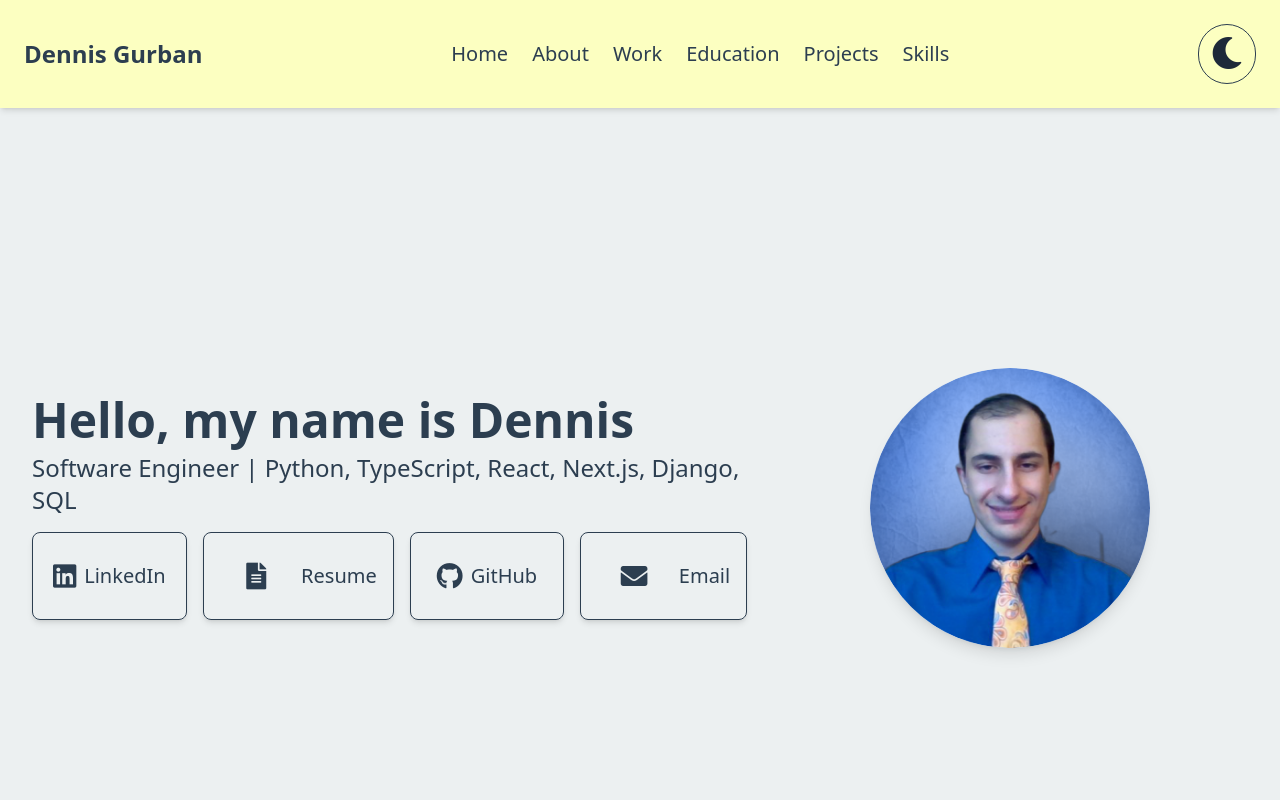
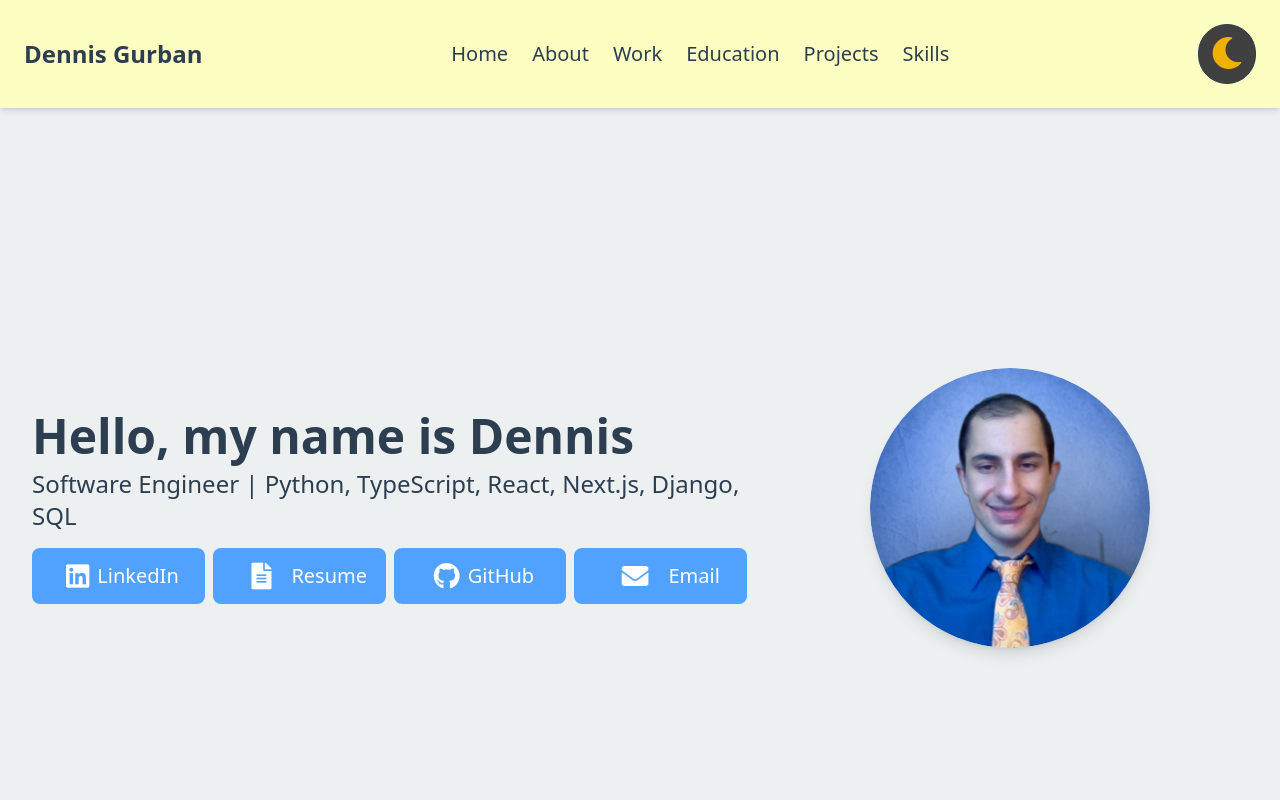
Before and after one commit to gurban-dev/portfolio, a website: page index.html in a window 1280 px wide. Shown: the top 800 px of the page. Drawn offline with Linux system fonts and the light colour scheme.

Commit message:
Adjusted resizing of anchor tag buttons located in the hero section.

```diff
--- a/assets/css/styles.css
+++ b/assets/css/styles.css
@@ -76,7 +76,6 @@ section {
 
 .fa {
   padding: 1.25rem;
-  width: 4.6rem;
   text-align: center;
   text-decoration: none;
   margin: 0.3125rem 0;
@@ -86,25 +85,6 @@ section {
 .fa:hover {
   opacity: 0.7;
 }
-
-/* nav {
-  display: flex;
-  width: 100%;
-  align-items: center;
-  justify-content: space-between;
-  color: var(--color-fg);
-  text-wrap: nowrap;
-
-  .fa {
-    padding: 0.3rem;
-  }
-
-  button {
-    border-radius: 0.4rem;
-    border: none;
-    margin-right: 1rem;
-  }
-} */
 
 button {
   cursor: pointer;
@@ -175,4 +155,45 @@ html {
   #academics {
     scroll-margin-top: 5rem;
   }
+
+  .anchor-tag {
+    @apply h-10;
+  }
 }
+
+.anchor-tag {
+  @apply flex items-center justify-center h-14
+         rounded-lg text-center break-words overflow-hidden
+         font-medium transition-colors duration-300
+         bg-blue-400 text-white
+         dark:bg-gray-800 dark:text-gray-200;
+}
+
+.fab, .far {
+  padding: 0 0.5rem;
+}
+
+/* Hover variations */
+.linkedin-btn {
+  @apply hover:bg-blue-700 dark:hover:bg-blue-500;
+}
+
+.resume-btn {
+  @apply hover:bg-green-600 dark:hover:bg-green-500;
+}
+
+.github-btn {
+  @apply hover:bg-gray-700 dark:hover:bg-gray-600;
+}
+
+.email-btn {
+  @apply hover:bg-red-600 dark:hover:bg-red-500;
+}
+
+@custom-variant dark (&:where([data-theme=dark], [data-theme=dark] *));
+
+.resume-btn, .email-btn {
+  i {
+    pointer-events: none;
+  }
+}
--- a/assets/js/main.js
+++ b/assets/js/main.js
@@ -13,18 +13,53 @@ const icon = themeToggleBtn.querySelector('i');
 // Apply theme and update icon
 const applyTheme = (theme) => {
   // Logs the colour mode of the screen.
-  // console.log('theme:', theme);
+  console.log('theme:', theme);
 
   document.documentElement.setAttribute('data-theme', theme);
 
+  const html = document.documentElement;
+
   if (theme === 'dark') {
-    document.documentElement.classList.add('dark');
+    console.log('Switching to dark mode.');
+
+    html.classList.remove('light');
+
+    html.classList.add('dark');
+  } else {
+    console.log('Switching to light mode.');
+
+    html.classList.remove('dark');
+
+    html.classList.add('light');
+  }
+
+  // Update icon
+  const icon = themeToggleBtn.querySelector('i');
+
+  if (theme === 'dark') {
+    // The actual icon.
     icon.classList.remove('fa-moon');
     icon.classList.add('fa-sun');
+
+    // The background colour.
+    themeToggleBtn.classList.remove('bg-neutral-700');
+    themeToggleBtn.classList.add('bg-stone-50');
+
+    // The colour of the icon.
+    icon.classList.add('text-yellow-500');
+    icon.classList.remove('text-gray-200');
   } else {
-    document.documentElement.classList.remove('dark');
+    // The actual icon.
     icon.classList.remove('fa-sun');
     icon.classList.add('fa-moon');
+
+    // The background colour.
+    themeToggleBtn.classList.remove('bg-stone-50');
+    themeToggleBtn.classList.add('bg-neutral-700');
+
+    // The colour of the icon.
+    icon.classList.add('text-yellow-500');
+    icon.classList.remove('text-gray-200');
   }
 
   // Save preference
@@ -100,7 +135,7 @@ const iconBackgrounds = document.querySelectorAll(".icon-background");
 iconBackgrounds.forEach(iconBackground => {
   iconBackground.className = `
     inline-flex flex-col items-center
-    bg-white dark:bg-gray-800
+    bg-white dark:bg-gray-700
     p-4 rounded shadow
     w-24 sm:w-28 md:w-32`;
 });
--- a/index.html
+++ b/index.html
@@ -2,7 +2,7 @@
 <!-- The class="scroll-smooth" is a Tailwind CSS utility
      class that enables smooth scrolling behavior when
      the page scrolls via links, anchors, or JavaScript. -->
-<html lang="en" data-theme="light" class="scroll-smooth">
+<html lang="en" data-theme="light" class="scroll-smooth light">
 <head>
   <meta charset="UTF-8">
   <meta name="viewport" content="width=device-width, initial-scale=1.0">
@@ -63,12 +63,13 @@
         class="
           group relative rounded-full p-3
           border transition-all duration-300
+          bg-neutral-700
           hover:bg-gray-200 dark:hover:bg-gray-700
       ">
         <i class="
-          fas fa-moon fa-2x text-gray-800
-          dark:text-gray-200 transition-colors
-          duration-300 group-hover:text-yellow-500
+          fas fa-moon fa-2x text-gray-200
+          transition-colors duration-300
+          hover:text-yellow-500
         "></i>
       </button>
     </div>
@@ -88,7 +89,11 @@
   </header>
 
   <!-- Hero Section -->
-  <section id="hero" class="min-h-screen flex flex-col md:flex-row items-center justify-center p-6 md:p-8 gap-6">
+  <section id="hero" class="
+    min-h-screen flex flex-col md:flex-row
+    items-center justify-center p-6 md:p-8
+    gap-6
+  ">
     <!-- Left Side -->
     <div class="flex-[1.5] space-y-4 fade-slide text-center md:text-left">
       <h2 class="text-3xl md:text-5xl font-bold mb-2">
@@ -99,21 +104,29 @@
         Software Engineer | Python, TypeScript, React, Next.js, Django, SQL
       </p>
 
-      <div id="links-container" class="flex gap-4 flex-wrap justify-center mt-4">
-        <a href="https://www.linkedin.com/in/dennis-gurban/" target="_blank">
+      <div class="grid grid-cols-4 gap-2
+                  max-[1068px]:grid-cols-2
+                  max-[500px]:grid-cols-1">
+        <a href="https://www.linkedin.com/in/dennis-gurban/"
+          target="_blank"
+          class="anchor-tag linkedin-btn">
           <i class="fab fa-linkedin fa-lg"></i> LinkedIn
         </a>
 
         <a href="./assets/pdf/Dennis Gurban - CV.pdf"
-          target="_blank" rel="noopener noreferrer">
+          target="_blank"
+          class="anchor-tag resume-btn"
+          rel="noopener noreferrer">
           <i class="fa fa-file-alt fa-lg"></i> Resume
         </a>
 
-        <a href="https://github.com/gurban-dev" target="_blank">
+        <a href="https://github.com/gurban-dev" target="_blank"
+          class="anchor-tag github-btn">
           <i class="fab fa-github fa-lg"></i> GitHub
         </a>
 
-        <a href="mailto:dennisgurban44@gmail.com">
+        <a href="mailto:dennisgurban44@gmail.com"
+          class="anchor-tag email-btn">
           <i class="fa fa-envelope fa-lg"></i> Email
         </a>
       </div>
```
Also changed, not shown: assets/css/output.css.
